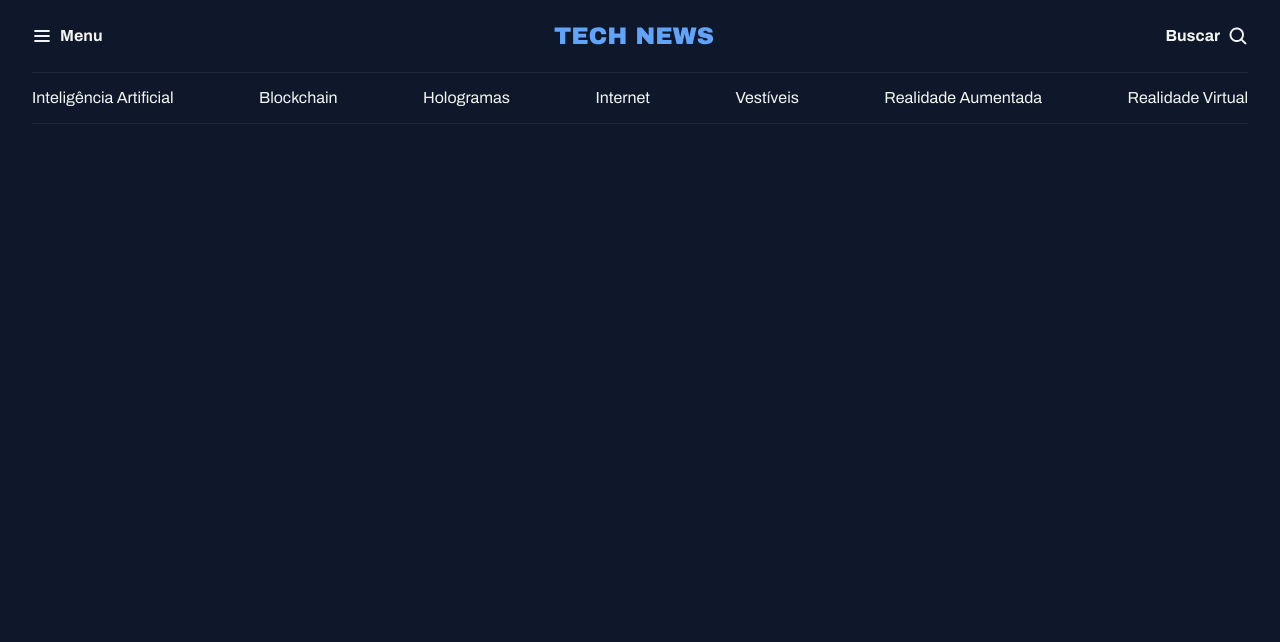
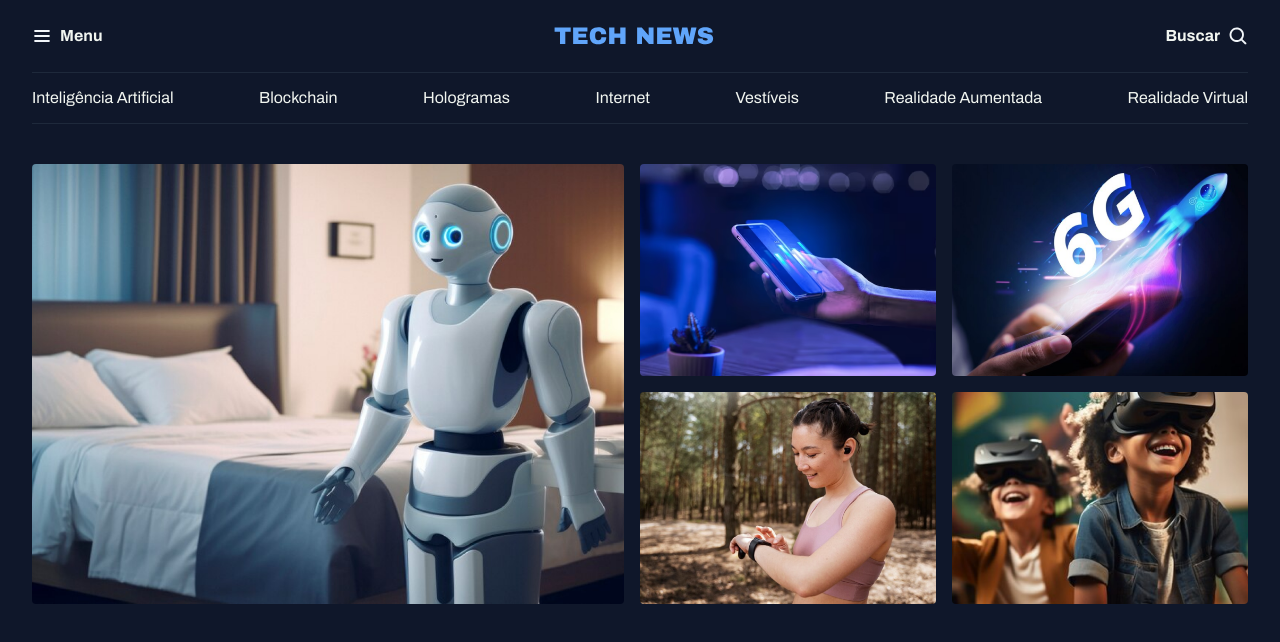
Before and after one commit to suelensalvino/portal-noticias, a plain HTML site: page index.html in a window 1280 px wide. Drawn offline with Linux system fonts and the light colour scheme.

Commit message:
structuring the section

```diff
--- a/index.html
+++ b/index.html
@@ -40,5 +40,26 @@
         <a href="#">Realidade Virtual</a>
       </nav>
     </header>
+    <main class="grid container">
+      <section id="featured" class="grid grid-flow-col gap-16">
+        <div>
+          <img src="assets/images/Image 01.png" alt="" />
+        </div>
+        <div class="grid grid-cols-2 gap-16">
+          <div>
+            <img src="assets/images/Image 02.png" alt="" />
+          </div>
+          <div>
+            <img src="assets/images/Image 03.png" alt="" />
+          </div>
+          <div>
+            <img src="assets/images/Image 04.png" alt="" />
+          </div>
+          <div>
+            <img src="assets/images/Image 05.png" alt="" />
+          </div>
+        </div>
+      </section>
+    </main>
   </body>
 </html>
--- a/styles/global.css
+++ b/styles/global.css
@@ -36,19 +36,22 @@ a:hover {
   color: var(--brand-color-light);
 }
 
-h1, h2, h3 {
+h1,
+h2,
+h3 {
   font: inherit;
 }
 
-.container {
-    max-width: 1280px;
-    padding-inline: 32px;
-    margin-inline: auto;
+img {
+  max-width: 100%;
 }
 
-.grid {
-    display: grid;
+.container {
+  max-width: 1280px;
+  padding-inline: 32px;
+  margin-inline: auto;
 }
-.grid-flow-col {
-    grid-auto-flow: column;
+
+main {
+  margin-block: 40px;
 }
--- a/styles/index.css
+++ b/styles/index.css
@@ -1,2 +1,4 @@
 @import url(global.css);
 @import url(header.css);
+@import url(utility.css);
+@import url(sections.css);
--- /dev/null
+++ b/styles/sections.css
@@ -0,0 +1,7 @@
+#featured {
+  img {
+    height: 100%;
+    object-fit: cover;
+    border-radius: 4px;
+  }
+}
--- /dev/null
+++ b/styles/utility.css
@@ -0,0 +1,15 @@
+.grid {
+  display: grid;
+}
+
+.grid-flow-col {
+  grid-auto-flow: column;
+}
+
+.grid-cols-2 {
+  grid-template-columns: 1fr 1fr;
+}
+
+.gap-16 {
+  gap: 16px;
+}
```
